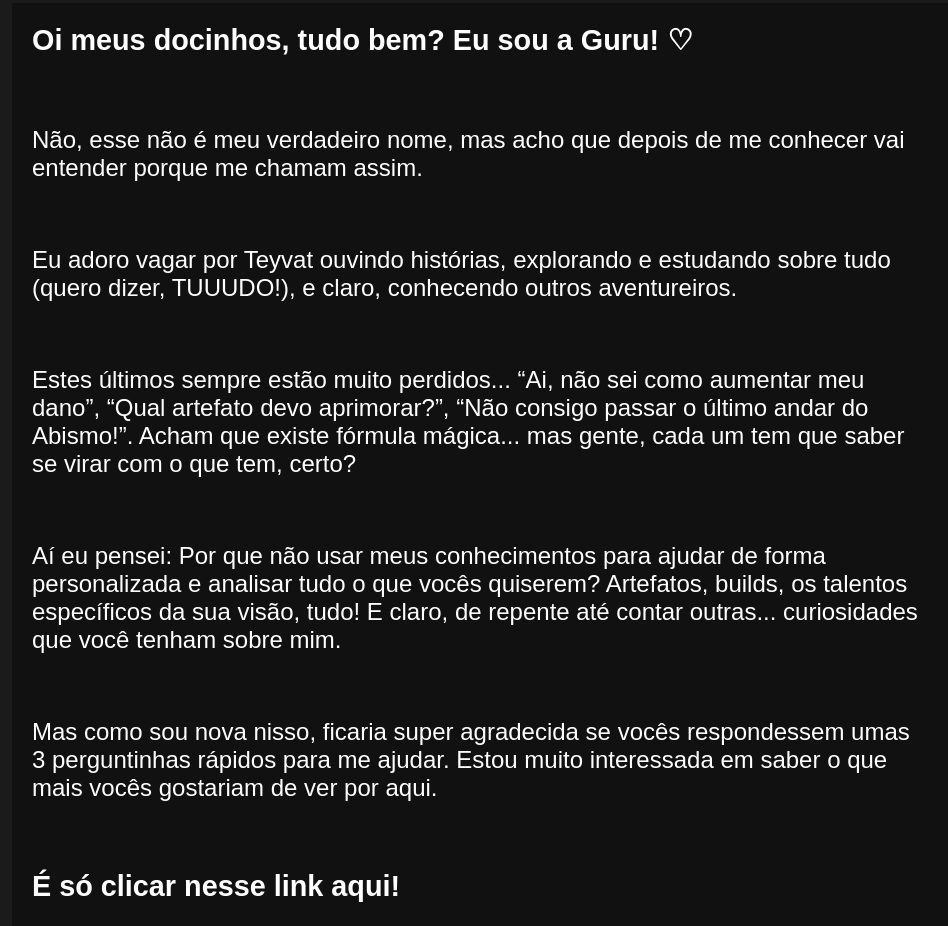
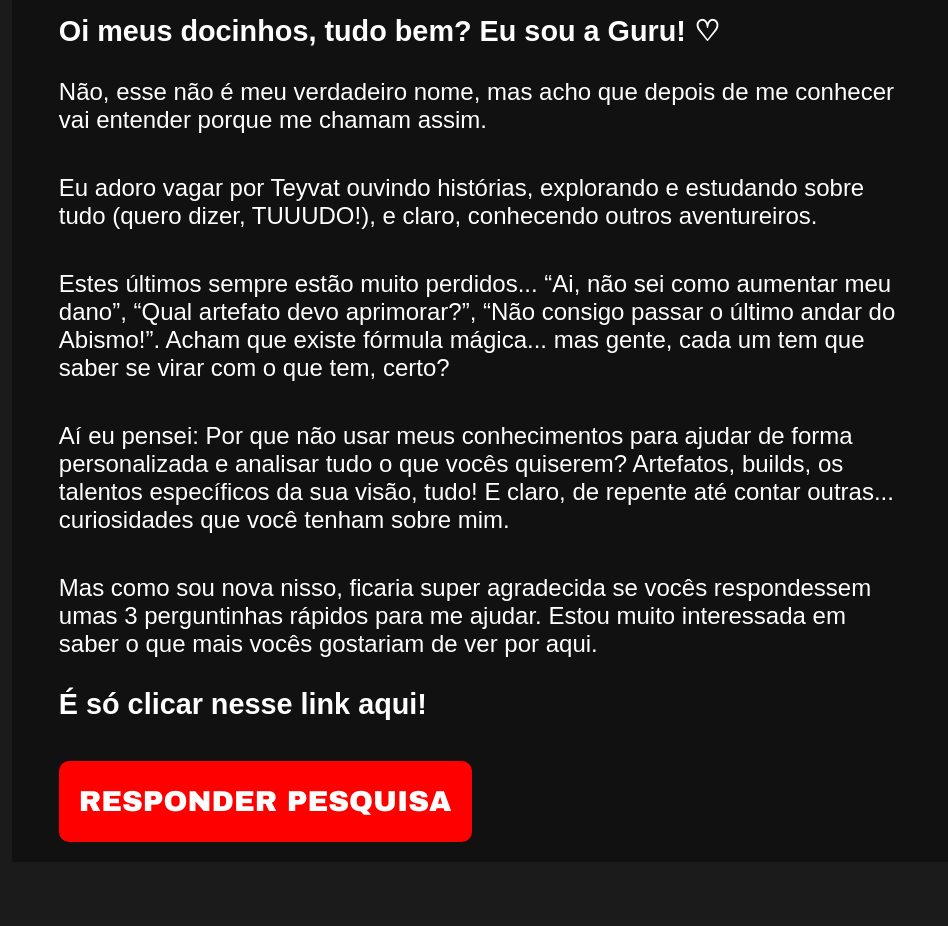
Before and after one commit to EricOliveira90/Guru-Landing, a plain HTML site: page index.html in a window 1280 px wide. Shown: the part 538-1464 px from the top of the page, without its empty margins (160-1108 px from the left). After the commit the page ends 1400 px from the top, so only its background shows below. Drawn offline with Linux system fonts and the light colour scheme.

Commit message:
style fix

```diff
--- a/css/style.css
+++ b/css/style.css
@@ -50,31 +50,33 @@ header {
 
 main {
     margin: 0px auto;
+    padding-top: 30px;
     font-size: clamp(1em, 5vw, 1.5rem);
     background-color: #111;
 }
 
 main p {
-    padding: 20px;
+    margin: 0px;
+    padding: 20px 5%;
 }
 
 main .strong {
-    font-size: clamp(0.6rem, 5vw, 1.8rem);
+    padding: 10px 5%;
+    font-size: 1.2em;
     font-weight: 900;
 }
 
 main .pesquisa {
-    margin: 30px 0px;
-    padding: 20px;
-    width: 80%;
+    margin: 10px 0px;
+    padding: 20px 5%;
 }
 
 main .pesquisa a {
-    display: block;
+    display: inline-block;
     border-radius: 10px;
-    padding: 40px;
+    padding: 25px 20px;
     font-family: 'Arial Black', 'Arial Bold', Arial, sans-serif;
-    font-size: 1.5em;
+    font-size: 1.2em;
     text-decoration: none;
 }
 
```
